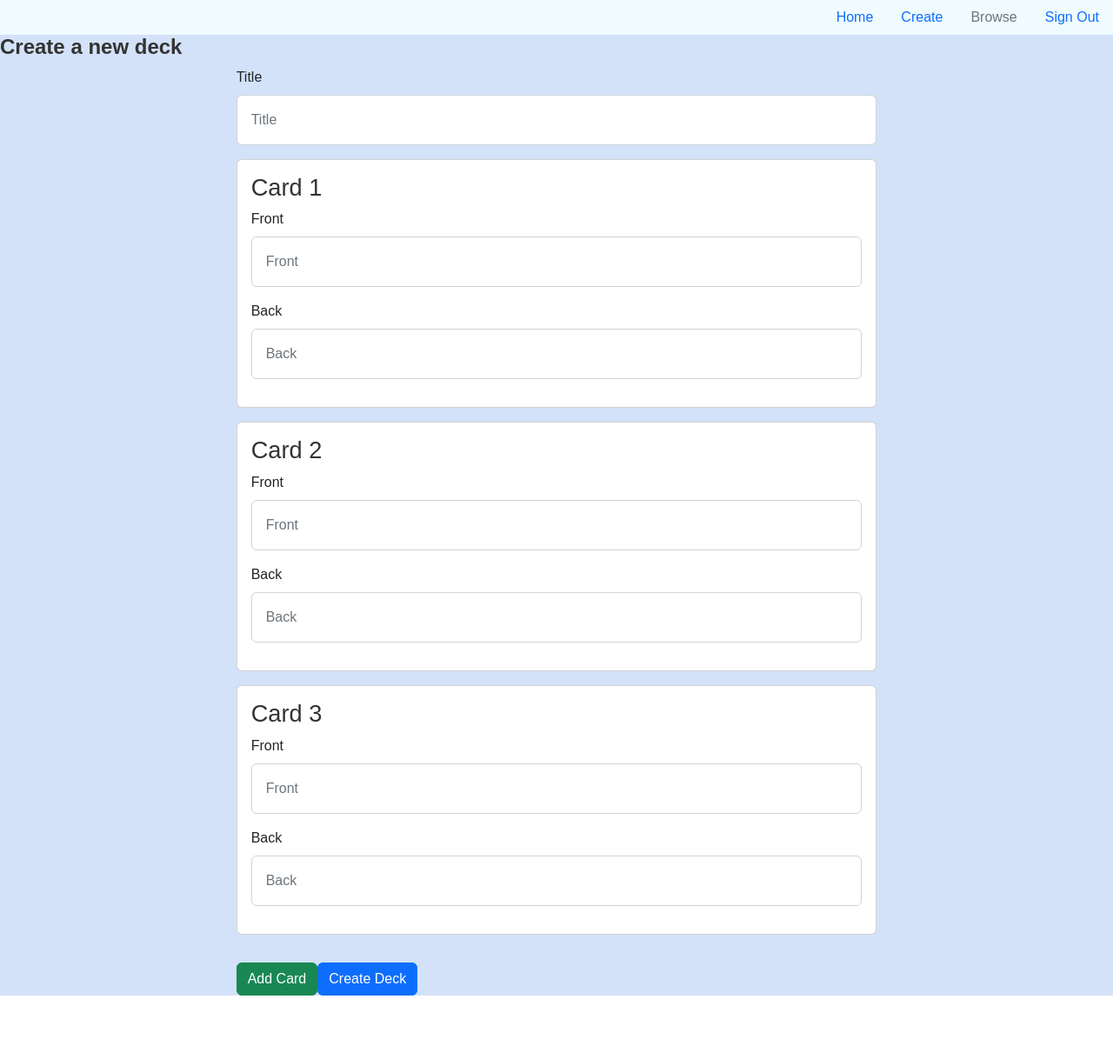
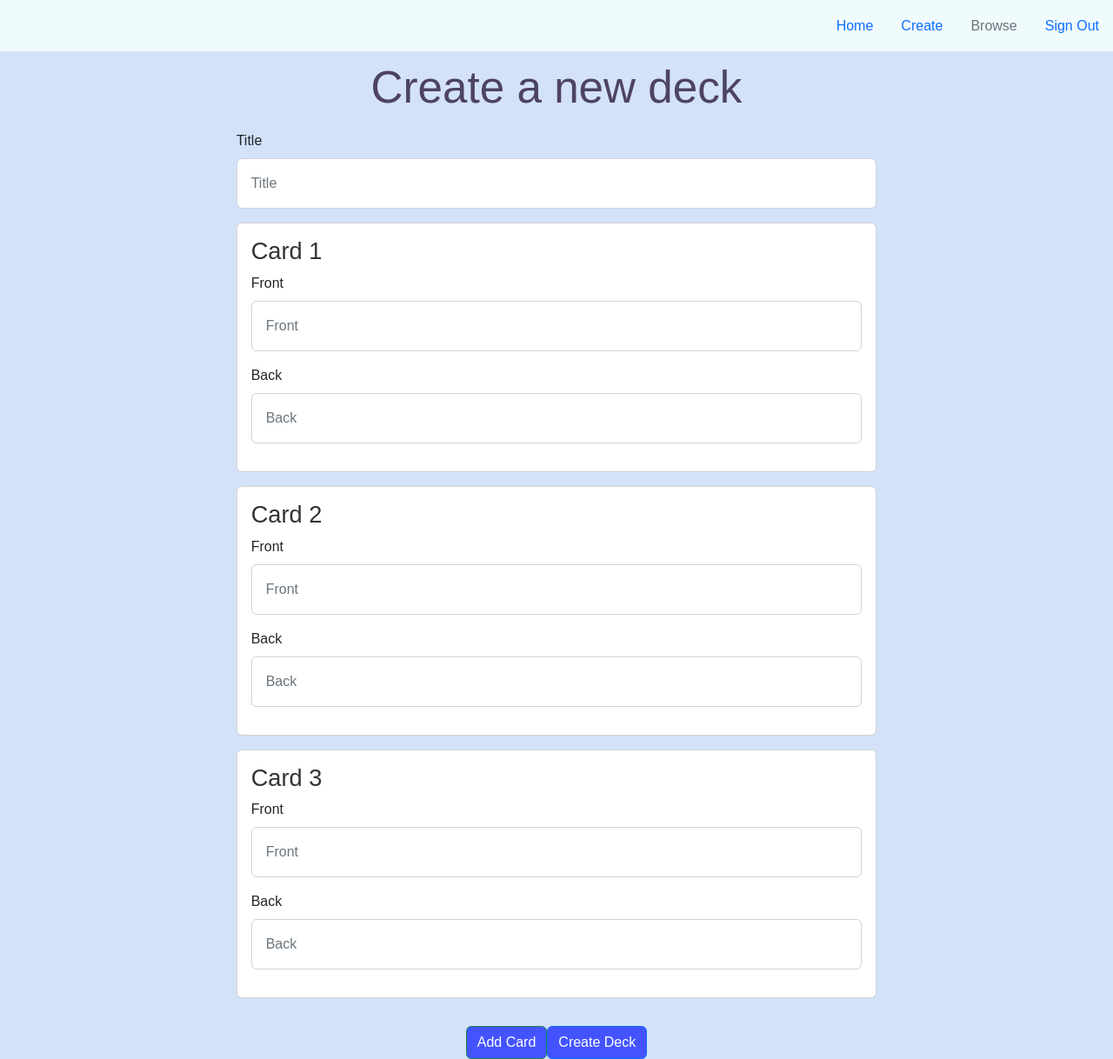
Before and after one commit to gissellepombar/echo-react, a React (Create React App) app: page /create in a window 1280 px wide. Shown: the whole page at 87% size. Before the commit the page ends 1145 px from the top, so only its background shows below. Built offline with nearby package versions, Linux system fonts and the light colour scheme; no server answers; sample sign-in values are in the browser's storage.

Commit message:
fixed button issue in sessions

```diff
--- a/src/App.js
+++ b/src/App.js
@@ -23,7 +23,7 @@ function App() {
                         <Route path='/login' element={<Login />} />
 
                         <Route exact path='/dashboard' element={<ProtectedRoutes><Dashboard /></ProtectedRoutes>} />
-                        <Route path="/session/:deckId" element={<Session />} />
+                        <Route path="/session/:deckId" element={<ProtectedRoutes><Session /></ProtectedRoutes>} />
                         <Route path='/create' element={<ProtectedRoutes><Create /></ProtectedRoutes>} />
                     </Routes>
             </BrowserRouter>
--- a/src/components/CreateDeck.jsx
+++ b/src/components/CreateDeck.jsx
@@ -47,7 +47,7 @@ export default function CreateDeck() {
 
     return (
         <div className='create-page-background'>
-            <h2>Create a new deck</h2>
+            <h1 className='create-h1'>Create a new deck</h1>
             {/* <Row className="justify-content-center">
               <Col xs={9} md={9} lg={9}>
             <Card> */}
@@ -103,12 +103,14 @@ export default function CreateDeck() {
                         </Card>
                     </div>
                 ))}
-        <Button variant="success" className="mt-3" onClick={handleAddCard}>
+                            <div className="d-flex justify-content-center">
+        <Button variant="success" className="mt-3 button-create" onClick={handleAddCard}>
           Add Card
         </Button>
-        <Button variant="primary" type="submit" className="mt-3" >
+        <Button variant="primary" type="submit" className="mt-3 button-create" >
           Create Deck
         </Button>
+        </div>
       </Form>
       </Col>
           </Row>
--- a/src/components/DeckHeader.jsx
+++ b/src/components/DeckHeader.jsx
@@ -17,7 +17,7 @@ const navigate = useNavigate();
           our app adjust the frequency of card appearances to help you focus on
           the toughest ones. */}
         </h3>
-        <Button onClick={() => navigate(`/create`)}>Create New Deck</Button>
+        <Button className='button-create' onClick={() => navigate(`/create`)}>Create New Deck</Button>
       </div>
     </div>
   );
--- a/src/components/Decks.jsx
+++ b/src/components/Decks.jsx
@@ -48,11 +48,11 @@ export default function Decks() {
               </Col>
             ))}
             <Col>
-              <Card className="text-center">
+              {/* <Card className="text-center">
                 <Card.Body>
                   <Button onClick={() => navigate(`/create`)}>Add New Deck</Button>
                 </Card.Body>
-              </Card>
+              </Card> */}
             </Col>
           </Row>
         }
--- a/src/components/Navbar.jsx
+++ b/src/components/Navbar.jsx
@@ -20,7 +20,7 @@ export default function Navbar(){
   return (
       <Nav className="justify-content-end" activeKey="/home">
         <Nav.Item>
-          <Nav.Link href="/">Home</Nav.Link>
+          <Nav.Link href="/dashboard">Home</Nav.Link>
         </Nav.Item>
         <Nav.Item>
           <Nav.Link href="/create">Create</Nav.Link>
--- a/src/components/SessionCard.jsx
+++ b/src/components/SessionCard.jsx
@@ -71,7 +71,8 @@ export default function SessionCard() {
 
   return (
     <div className='session-page-background'>
-    <h1>Session</h1>
+    <h1 className="session-h1">Session</h1>
+    {/* <h1 className="session-h1">{deck.title}</h1> */}
     <Row className="justify-content-center">
       <Col xs={8} md={8} lg={6} className='card-column'>
         <section className="text-center flip-card">
@@ -87,9 +88,9 @@ export default function SessionCard() {
                 className="flip-card-front"
                 style={{ display: flipped ? "none" : "block" }}
               >
-                <Card.Title>{deck.title}</Card.Title>
+                {/* <Card.Title>{deck.title}</Card.Title> */}
                 <div>
-                  <Card.Text>
+                  <Card.Text className="session-card-text">
                     Card {cardIndex + 1} of{" "}
                     {
                       Object.keys(deck.formData).filter((key) =>
@@ -97,24 +98,27 @@ export default function SessionCard() {
                       ).length
                     }
                   </Card.Text>
-                  <Card.Text>
-                    Front: {deck.formData[`front${cardIndex}`]}
+                  <Card.Text className="session-card-text">
+                    Term
                   </Card.Text>
-                  <div className="btn-container">
-                    {/* <Button onClick={handleNextCard}>Next Card</Button> */}
-                    <Button className="rating-btn" onClick={() => handleRankingChange()}><EmojiLaughingFill color="#8069BB" size={15} /></Button>
+                  <Card.Title className="session-card-title">
+                    {deck.formData[`front${cardIndex}`]}
+                  </Card.Title>
+                  {/* <div className="btn-container">
+                     <Button onClick={handleNextCard}>Next Card</Button>
+                     <Button className="rating-btn" onClick={() => handleRankingChange()}><EmojiLaughingFill color="#8069BB" size={15} /></Button>
                     <Button className="rating-btn" onClick={() => handleRankingChange()}><EmojiNeutralFill color="#8069BB" size={15} /></Button>
                     <Button className="rating-btn" onClick={() => handleRankingChange()}><EmojiFrownFill color="#8069BB" size={15} /></Button>
-                  </div>
+                  </div> */}
                 </div>
               </div>
               <div
                 className="flip-card-back"
                 style={{ display: flipped ? "block" : "none" }}
               >
-                <Card.Title>{deck.title}</Card.Title>
+                {/* <Card.Title>{deck.title}</Card.Title> */}
                 <div>
-                  <Card.Text>
+                  <Card.Text className="session-card-text">
                     Card {cardIndex + 1} of{" "}
                     {
                       Object.keys(deck.formData).filter((key) =>
@@ -122,21 +126,24 @@ export default function SessionCard() {
                       ).length
                     }
                   </Card.Text>
-                  <Card.Text>
-                    Back: {deck.formData[`back${cardIndex}`]}
+                  <Card.Text className="session-card-text">
+                    Definition
                   </Card.Text>
-                  <div className="btn-container">
-                    {/* <Button onClick={handleNextCard}>Next Card</Button> */}
-                    <Button className="rating-btn" onClick={() => handleRankingChange()}><EmojiLaughingFill color="#8069BB" size={15} /></Button>
-                    <Button className="rating-btn" onClick={() => handleRankingChange()}><EmojiNeutralFill color="#8069BB" size={15} /></Button>
-                    <Button className="rating-btn" onClick={() => handleRankingChange()}><EmojiFrownFill color="#8069BB" size={15} /></Button>
-                  </div>
+                  <Card.Title className="session-card-title">
+                    {deck.formData[`back${cardIndex}`]}
+                  </Card.Title>
                 </div>
               </div>
             </Card>
             //   </Card.Body>
           )}
         </section>
+                  <div className="d-flex justify-content-center btn-container">
+                    {/* <Button onClick={handleNextCard}>Next Card</Button> */}
+                    <Button className="rating-btn" onClick={() => handleRankingChange(1)}><EmojiLaughingFill color="#8069BB" size={30} /></Button>
+                    <Button className="rating-btn" onClick={() => handleRankingChange(2)}><EmojiNeutralFill color="#8069BB" size={30} /></Button>
+                    <Button className="rating-btn" onClick={() => handleRankingChange(3)}><EmojiFrownFill color="#8069BB" size={30} /></Button>
+                  </div>
       </Col>
     </Row>
     <Modal show={showModal} onHide={() => setShowModal(false)}>
--- a/src/components/WelcomeContent.jsx
+++ b/src/components/WelcomeContent.jsx
@@ -18,7 +18,7 @@ export default function WelcomeContent() {
                 time.
               </h2>
               <div className="d-flex align-items-center justify-content-center">
-                <Button className='button-welcome' onClick={() => navigate(`/create`)}>Get Started</Button>
+                <Button className='button-welcome' onClick={() => navigate(`/signup`)}>Get Started</Button>
               </div>
             </div>
           </div>
--- a/src/styles/create.css
+++ b/src/styles/create.css
@@ -8,7 +8,22 @@
     align-items: center; */
 }
 
+.create-h1 {
+    text-align: center;
+    color: #4D4363;
+    padding-top: 1rem;
+    padding-bottom: 1rem;
+  }
+
 .form-card {
     margin-bottom: 1rem;
     padding: 1rem;
 }
+
+.button-create {
+    --bs-btn-bg: #4354FF!important;
+}
+
+.button-create {
+    --bs-btn-bg: #4354FF!important;
+}
--- a/src/styles/main.css
+++ b/src/styles/main.css
@@ -24,7 +24,12 @@
 
   .h3-header {
     max-width: 60%;
+    font-size: 1.17em!important;
   }
+
+  .button-create {
+    --bs-btn-bg: #4354FF!important;
+}
 
 .deck-card {
     color: #4D4363;
--- a/src/styles/navbar.css
+++ b/src/styles/navbar.css
@@ -1,4 +1,5 @@
 .nav {
     background-color: rgb(240,251,254);
     /* height: 100%; */
+    --bs-nav-link-padding-y: 1.1rem!important;
 }
--- a/src/styles/session.css
+++ b/src/styles/session.css
@@ -1,8 +1,24 @@
+
 .session-page-background {
     background-color: #D3E2F8;
     /* background-image: url("../assets/images/home.webp"); */
     /* background-size: cover; */
     height: 100vh;
+}
+
+.session-h1 {
+  text-align: center;
+  color: #4D4363;
+  padding-top: 1rem;
+  padding-bottom: 1rem;
+}
+
+.session-card-title{
+  font-size: 45px!important;
+}
+
+.session-card-text{
+  font-size: 20px!important;
 }
 
 .flip-card {
@@ -11,13 +27,16 @@
     /* --bs-card-bg: #EAF1FC!important; */
     perspective: 1000px;
     position: relative;
-    height: 100%;
+    /* height: 100%; */
     /* box-shadow: 10px 10px 23px 0px rgba(185,190,199,0.75); */
 
   }
 
   .flip-card-inner {
-    padding: 4rem;
+    padding-top: 7rem;
+    padding-bottom: 7rem;
+    padding-right: 4rem;
+    padding-left: 4rem;
     --bs-card-bg:#EAF1FC!important;
     position: relative;
     width: 100%;
```
